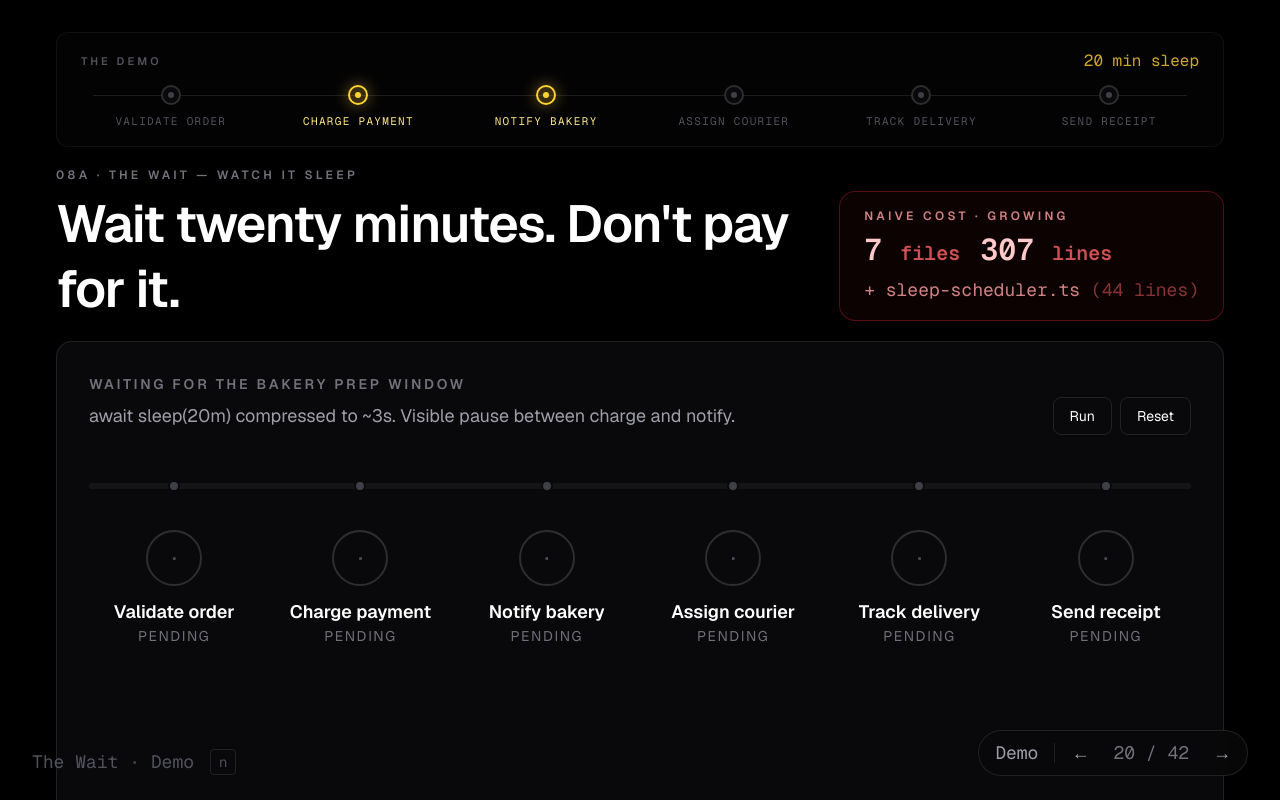
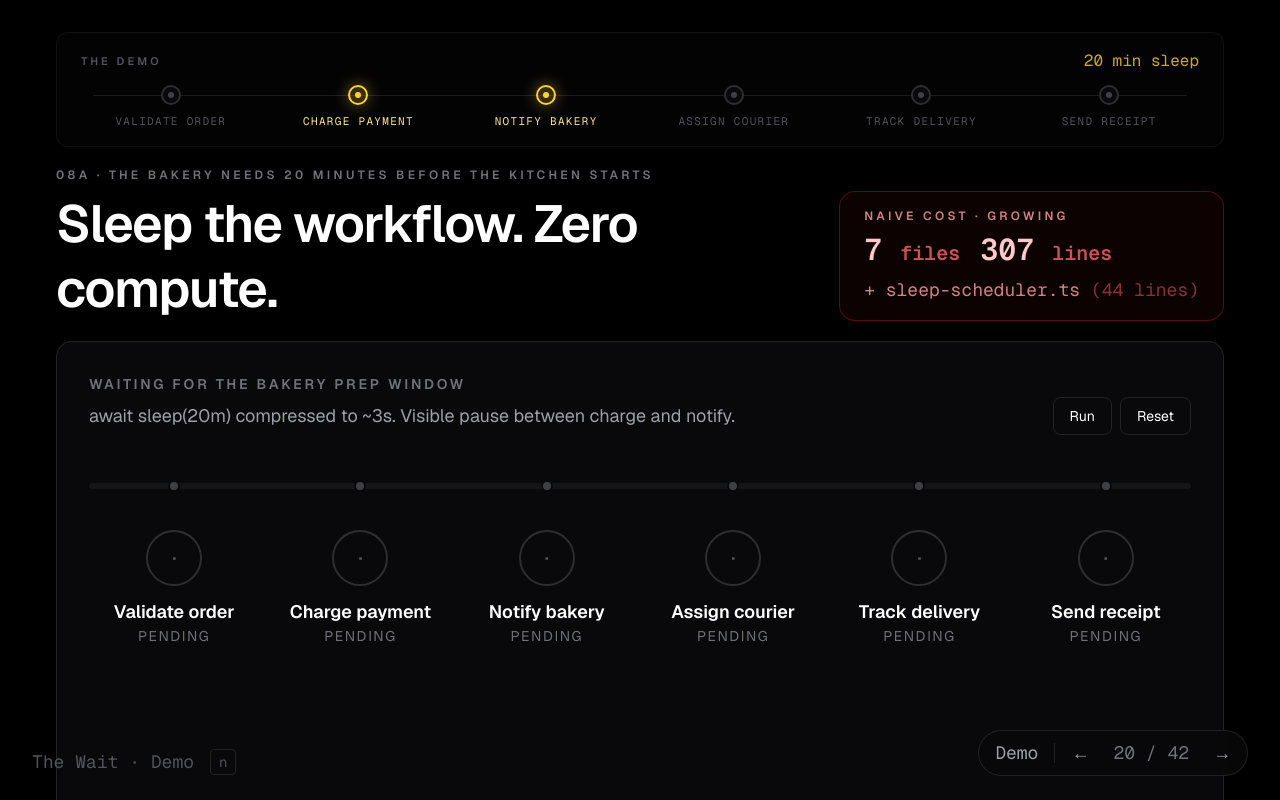
Before and after one commit to remiconnesson/demo-workflow-workshop, a Next.js app: page /slides/failure-prep-window-demo in a window 1280 px wide. Built offline with nearby package versions, Linux system fonts and the light colour scheme.

Commit message:
Update prep-window slide copy to bakery metaphor

```diff
--- a/src/app/slides/failure-prep-window-demo/page.tsx
+++ b/src/app/slides/failure-prep-window-demo/page.tsx
@@ -5,8 +5,8 @@ export default function FailurePrepWindowDemoSlide() {
   return (
     <DemoSlideLayout
       slide="failure-prep-window"
-      eyebrow="08a · The wait — watch it sleep"
-      headline="Wait twenty minutes. Don't pay for it."
+      eyebrow="08a · The bakery needs 20 minutes before the kitchen starts"
+      headline="Sleep the workflow. Zero compute."
       marker={["chargePayment", "notifyRestaurant"]}
       markerLabel="20 min sleep"
       scenario={slideScenarios.failurePrepWindow}
```
